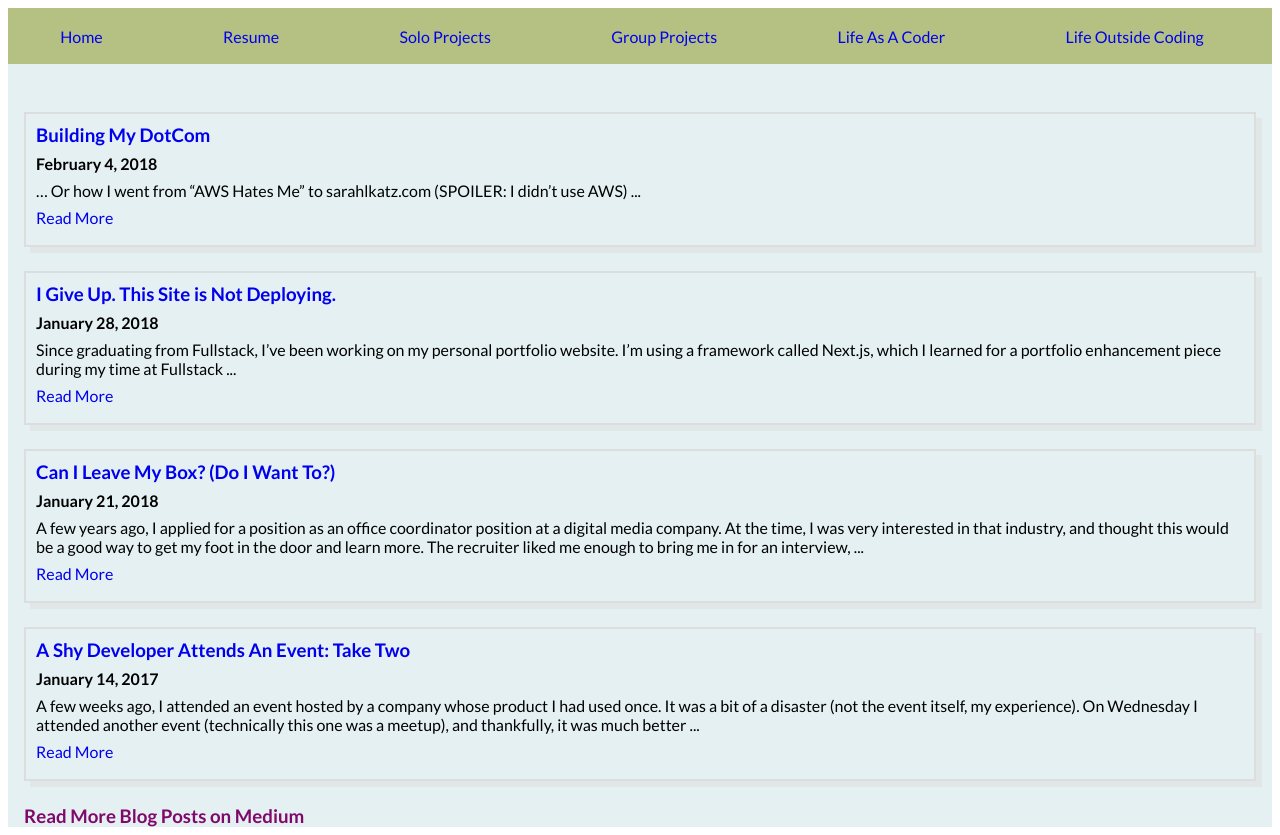
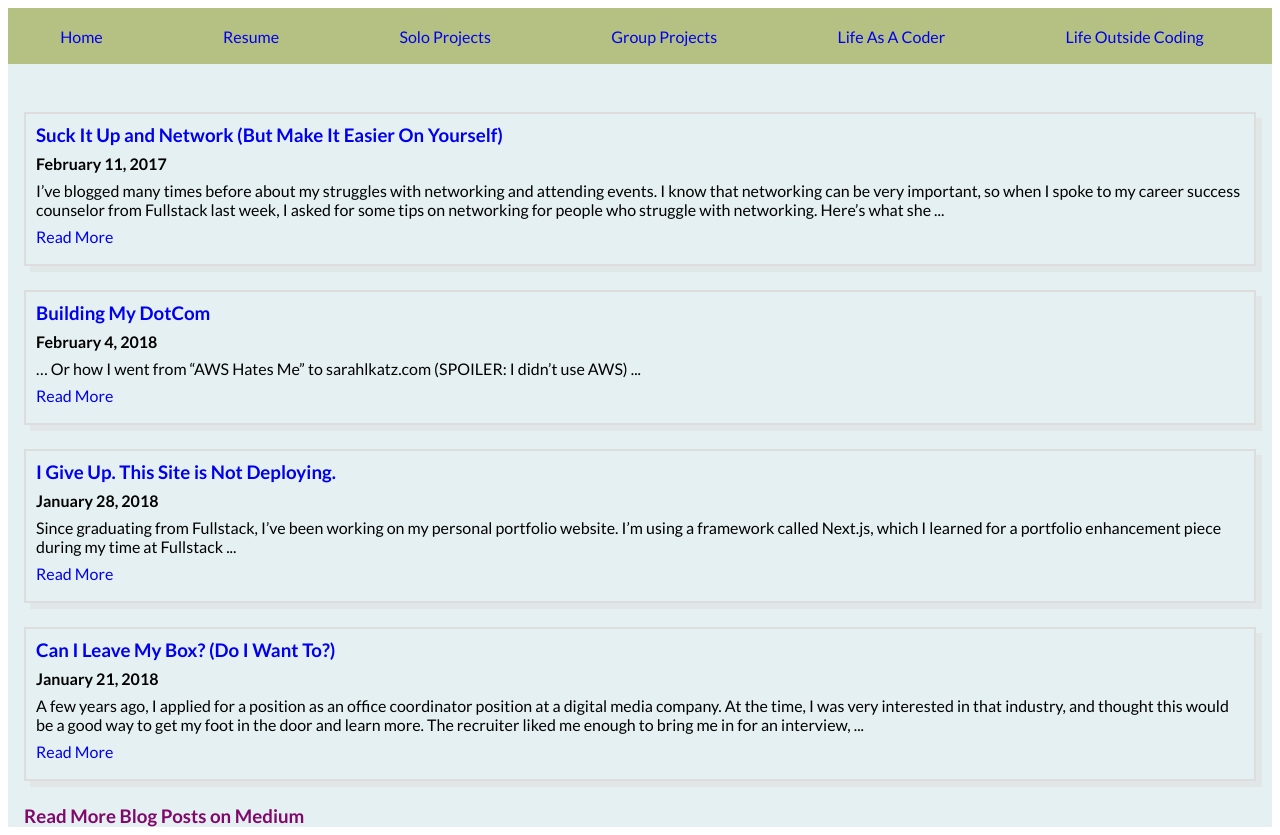
Before and after one commit to SarahLKatz/portfolio_site, a Next.js app: page /blog in a window 1280 px wide. Built offline with nearby package versions, Linux system fonts and the light colour scheme.

Commit message:
added latest blog and twitter link

```diff
--- a/Components/Footer.js
+++ b/Components/Footer.js
@@ -9,6 +9,7 @@ export default class Footer extends Component {
           <div className="social">
             <a href="https://linkedin.com/in/sarahlkatz" target="_blank"><img src="/static/logos/linkedin.png" /></a>
             <a href="https://github.com/sarahlkatz" target="_blank"><img src="/static/logos/github.png" /></a>
+            <a href="https://twitter.com/sarahscode" target="_blank"><img src="/static/logos/twitter.png" /></a>
           </div>
         </div>
         <style jsx>{`
@@ -26,9 +27,10 @@ export default class Footer extends Component {
           }
 
           img {
-            max-height: 2vw;
-            max-width: 3vw;
+            height: 2vw;
+            width: 2vw;
             margin: 0.5vh;
+            color: black;
           }
 
           @media only screen and (max-width: 768px) {
--- a/package.json
+++ b/package.json
@@ -1,6 +1,6 @@
 {
   "name": "portfolio_site",
-  "version": "1.0.0",
+  "version": "1.0.1",
   "description": "Sarah's Portfolio",
   "main": "index.js",
   "dependencies": {
--- a/pages/blog.js
+++ b/pages/blog.js
@@ -3,6 +3,12 @@ import {BlogPost, Layout} from '../Components/';
 export default () => {
   return (
     <Layout>
+    <BlogPost
+        title="Suck It Up and Network (But Make It Easier On Yourself)"
+        date="February 11, 2017"
+        url="https://medium.com/@sarahscode/suck-it-up-and-network-but-make-it-easier-on-yourself-957dc88e196c"
+        summary={`I’ve blogged many times before about my struggles with networking and attending events. I know that networking can be very important, so when I spoke to my career success counselor from Fullstack last week, I asked for some tips on networking for people who struggle with networking. Here’s what she said — and how it worked for me`}
+      />
     <BlogPost
         title="Building My DotCom"
         date="February 4, 2018"
@@ -21,12 +27,6 @@ export default () => {
         url="https://medium.com/@sarahscode/can-i-leave-my-box-do-i-want-to-fcb7811c0a62"
         summary={`A few years ago, I applied for a position as an office coordinator position at a digital media company. At the time, I was very interested in that industry, and thought this would be a good way to get my foot in the door and learn more. The recruiter liked me enough to bring me in for an interview, but after the interview, she told me that I wasn’t right for the job (she liked my qualifications, but I just didn’t demonstrate a forceful enough personality … which I understand based on how that interview went)`}
       />
-      <BlogPost
-        title="A Shy Developer Attends An Event: Take Two"
-        date="January 14, 2017"
-        url="https://medium.com/@sarahscode/a-shy-developer-attends-an-event-take-two-afadd97428c7"
-        summary={`A few weeks ago, I attended an event hosted by a company whose product I had used once. It was a bit of a disaster (not the event itself, my experience). On Wednesday I attended another event (technically this one was a meetup), and thankfully, it was much better`}
-      />
       <a href="https://medium.com/@sarahscode" target="_blank"><h3 className="highlight">Read More Blog Posts on Medium</h3></a>
       <style jsx>{`
         a {
```
Also changed, not shown: static/logos/twitter.png.
